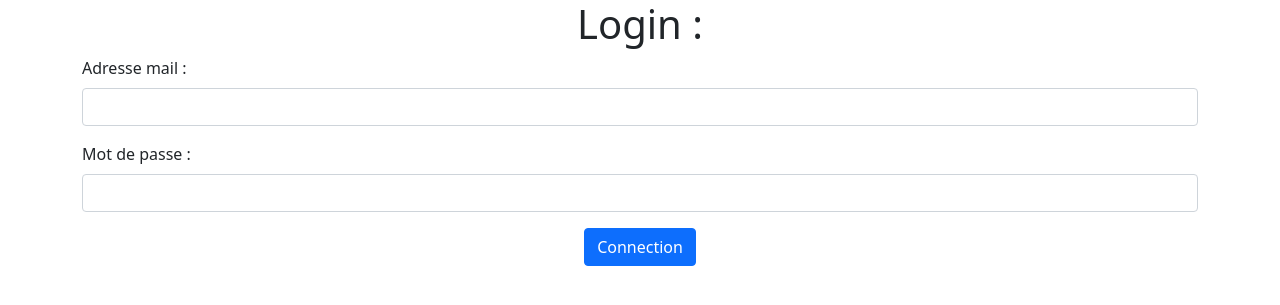
After one commit to Mathieu-Sanchez2/Biblio, a PHP site: page /biblio/admin/login.php in a window 1280 px wide. The commit adds this page. Shown: the top 305 px of the page. Run offline with PHP 8.4, Linux system fonts and the light colour scheme.

Commit message:
Ajout module de connexion

```diff
--- a/admin/includes/topbar.php
+++ b/admin/includes/topbar.php
@@ -72,7 +72,7 @@
                                 <div class="dropdown-divider"></div>
                                 <a class="dropdown-item" href="#" data-toggle="modal" data-target="#logoutModal">
                                     <i class="fas fa-sign-out-alt fa-sm fa-fw mr-2 text-gray-400"></i>
-                                    Logout
+                                    Déconnexion
                                 </a>
                             </div>
                         </li>
--- a/admin/index.php
+++ b/admin/index.php
@@ -1,5 +1,9 @@
 <?php
     include 'config/config.php';
+    if (!isConnect()){
+        header('location:login.php');
+        die;
+    }
 ?>
 <!DOCTYPE html>
 <html lang="fr">
@@ -34,7 +38,7 @@
                     <div class="d-sm-flex align-items-center justify-content-between mb-4">
                         <h1 class="h3 mb-0 text-gray-800">Tableau de bord</h1>
                     </div>
-
+                        <?= var_dump($_SESSION); ?>
                 </div>
                 <!-- /.container-fluid -->
 
--- /dev/null
+++ b/admin/login.php
@@ -0,0 +1,31 @@
+<!doctype html>
+<html lang="fr">
+  <head>
+    <meta charset="utf-8">
+    <meta name="viewport" content="width=device-width, initial-scale=1">
+    <link href="https://cdn.jsdelivr.net/npm/bootstrap@5.1.3/dist/css/bootstrap.min.css" rel="stylesheet" integrity="sha384-1BmE4kWBq78iYhFldvKuhfTAU6auU8tT94WrHftjDbrCEXSU1oBoqyl2QvZ6jIW3" crossorigin="anonymous">
+    <title>Login :</title>
+  </head>
+  <body>
+    <div class="container">
+        <h1 class="text-center">Login :</h1>
+        <form action="action.php" method="POST">
+            <div class="mb-3">
+                <label for="mail" class="form-label">Adresse mail : </label>
+                <input type="email" name="mail" class="form-control" id="mail">
+            </div>
+            <div class="mb-3">
+                <label for="mdp" class="form-label">Mot de passe : </label>
+                <input type="password" name="mdp" class="form-control" id="mdp">
+            </div>
+            <div class="mb-3 text-center">
+                <input type="submit" class="btn btn-primary" name="btn_connect" value="Connection">
+            </div>
+        </form>
+    </div>
+
+
+    <script src="https://cdn.jsdelivr.net/npm/bootstrap@5.1.3/dist/js/bootstrap.bundle.min.js" integrity="sha384-ka7Sk0Gln4gmtz2MlQnikT1wXgYsOg+OMhuP+IlRH9sENBO0LRn5q+8nbTov4+1p" crossorigin="anonymous"></script>
+
+  </body>
+</html>
```
Also changed, not shown: admin/action.php (added, +39 -0 lines), admin/config/functions.php (+9 -0 lines), admin/img/illustration/avatar_3.png (added).
